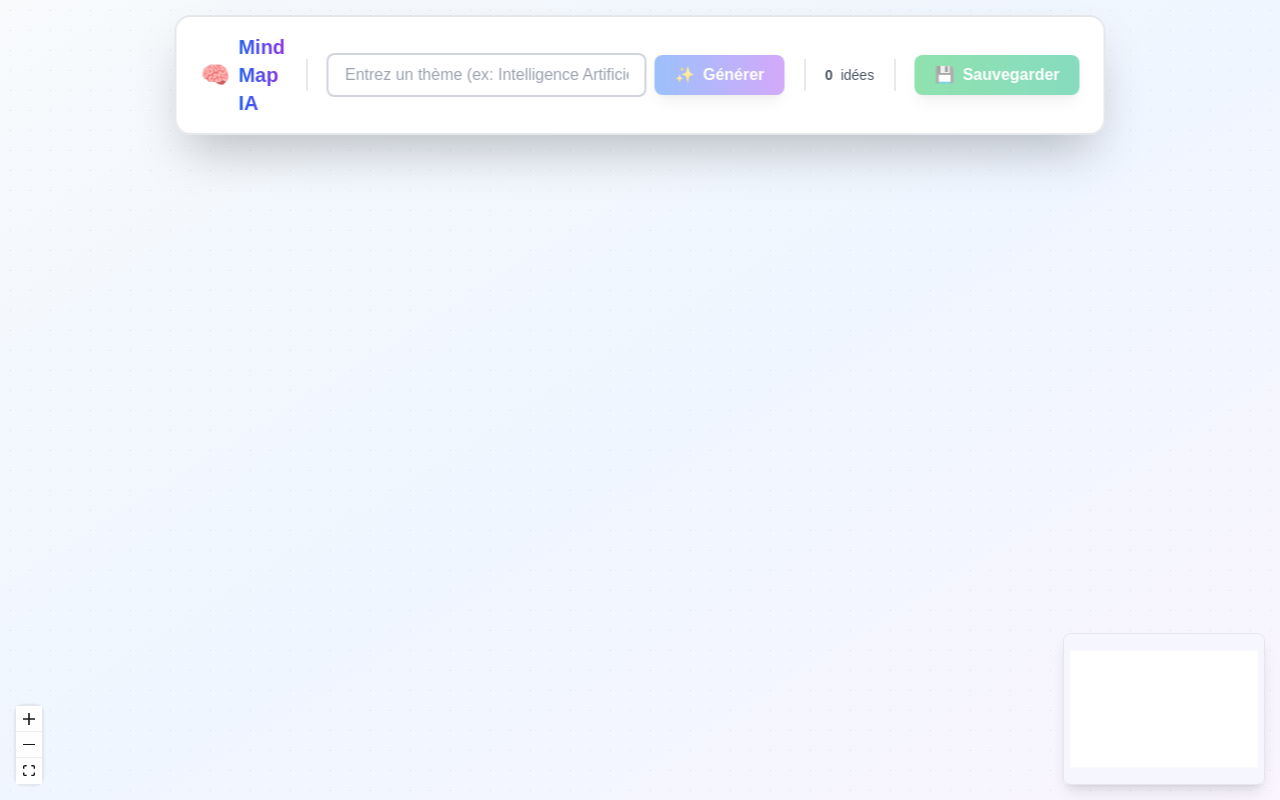
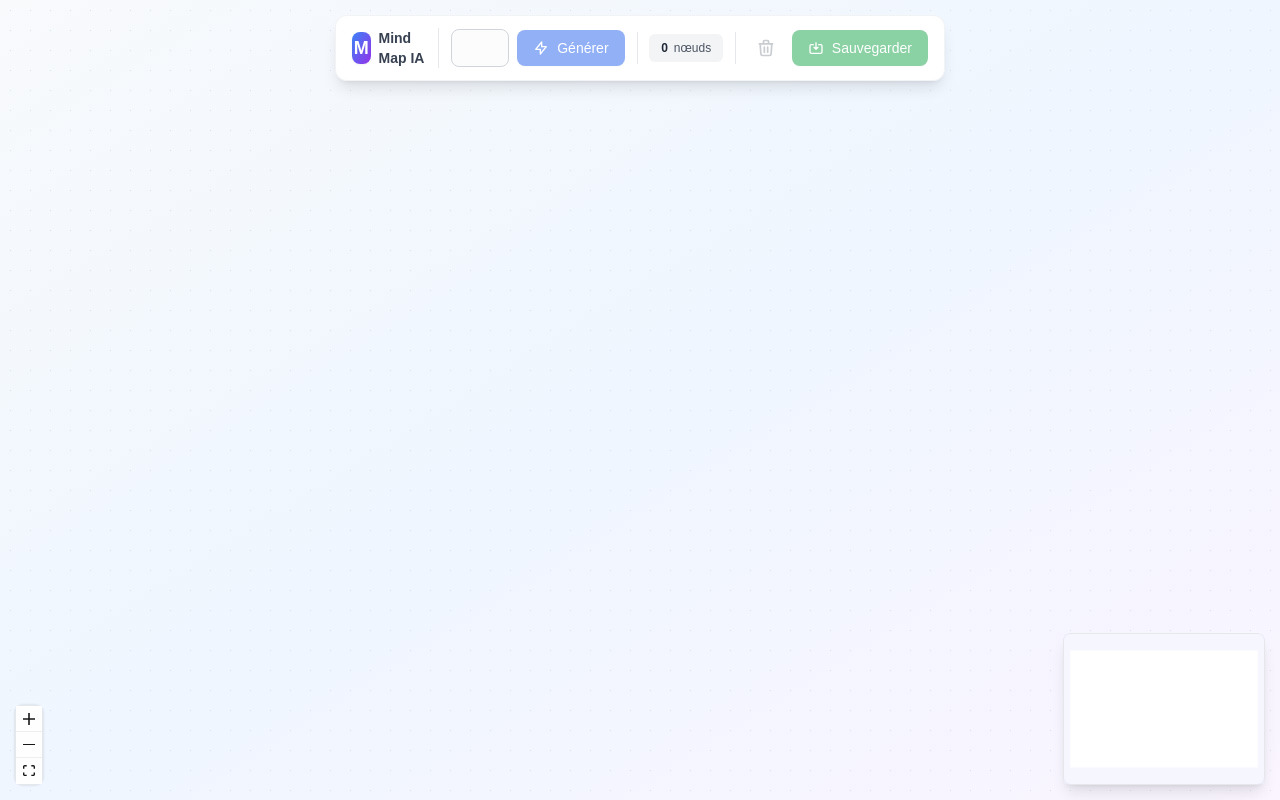
Before and after one commit to NomelN/mindmap-IA, a Next.js app: page / in a window 1280 px wide. Built offline with nearby package versions, Linux system fonts and the light colour scheme.

Commit message:
edit toolbar and add remove option

```diff
--- a/components/Toolbar.tsx
+++ b/components/Toolbar.tsx
@@ -8,6 +8,18 @@ export default function Toolbar() {
   const [theme, setTheme] = useState('');
   const [isGenerating, setIsGenerating] = useState(false);
   const [isSaving, setIsSaving] = useState(false);
+
+  const handleClear = () => {
+    if (nodes.length > 0) {
+      const confirm = window.confirm('Êtes-vous sûr de vouloir effacer la carte actuelle ?');
+      if (confirm) {
+        setNodes([]);
+        setEdges([]);
+        setTheme('');
+        setMindMapId(null);
+      }
+    }
+  };
 
   const handleGenerate = async () => {
     if (!theme.trim()) return;
@@ -57,7 +69,7 @@ export default function Toolbar() {
     }
   };
 
-  const handleKeyPress = (e: React.KeyboardEvent) => {
+  const handleKeyDown = (e: React.KeyboardEvent) => {
     if (e.key === 'Enter' && !isGenerating) {
       handleGenerate();
     }
@@ -100,72 +112,112 @@ export default function Toolbar() {
   };
 
   return (
-    <div className="bg-white rounded-2xl shadow-2xl px-6 py-4 border-2 border-gray-200 backdrop-blur-sm bg-opacity-95">
+    <div className="bg-white/95 backdrop-blur-md rounded-xl shadow-lg px-4 py-3 border border-gray-200/50">
       <div className="flex items-center gap-3">
-        <div className="flex items-center gap-2">
-          <span className="text-2xl">🧠</span>
-          <h1 className="text-xl font-bold bg-gradient-to-r from-blue-600 to-purple-600 bg-clip-text text-transparent">
-            Mind Map IA
-          </h1>
+        {/* Logo et titre */}
+        <div className="flex items-center gap-2 pr-3 border-r border-gray-200">
+          <div className="w-8 h-8 bg-gradient-to-br from-blue-500 to-purple-600 rounded-lg flex items-center justify-center text-white text-lg font-bold shadow-sm">
+            M
+          </div>
+          <span className="text-sm font-semibold text-gray-700 hidden sm:block">Mind Map IA</span>
         </div>
 
-        <div className="h-8 w-px bg-gray-300 mx-2" />
-
-        <div className="flex items-center gap-2">
+        {/* Barre de recherche */}
+        <div className="flex items-center gap-2 flex-1">
+          <div className="relative flex-1 max-w-md">
             <input
               type="text"
               value={theme}
               onChange={(e) => setTheme(e.target.value)}
-            onKeyPress={handleKeyPress}
-            placeholder="Entrez un thème (ex: Intelligence Artificielle)..."
-            className="px-4 py-2 border-2 border-gray-300 rounded-lg focus:outline-none focus:border-blue-500 focus:ring-2 focus:ring-blue-200 transition-all w-80"
+              onKeyDown={handleKeyDown}
+              placeholder="Entrez un thème..."
+              className="w-full pl-4 pr-10 py-2 text-sm border border-gray-300 rounded-lg focus:outline-none focus:ring-2 focus:ring-blue-500/20 focus:border-blue-500 transition-all bg-gray-50/50 hover:bg-white"
               disabled={isGenerating}
             />
+            {theme && (
+              <button
+                onClick={() => setTheme('')}
+                className="absolute right-3 top-1/2 -translate-y-1/2 text-gray-400 hover:text-gray-600 transition-colors"
+              >
+                <svg className="w-4 h-4" fill="none" stroke="currentColor" viewBox="0 0 24 24">
+                  <path strokeLinecap="round" strokeLinejoin="round" strokeWidth={2} d="M6 18L18 6M6 6l12 12" />
+                </svg>
+              </button>
+            )}
+          </div>
+
+          {/* Bouton Générer */}
           <button
             onClick={handleGenerate}
             disabled={!theme.trim() || isGenerating}
-            className="px-5 py-2 bg-gradient-to-r from-blue-500 to-purple-500 text-white rounded-lg font-semibold hover:from-blue-600 hover:to-purple-600 disabled:opacity-50 disabled:cursor-not-allowed transition-all duration-300 shadow-lg hover:shadow-xl transform hover:scale-105 flex items-center gap-2"
+            className="px-4 py-2 bg-blue-600 hover:bg-blue-700 text-white text-sm font-medium rounded-lg transition-colors disabled:opacity-50 disabled:cursor-not-allowed flex items-center gap-2 shadow-sm"
           >
             {isGenerating ? (
               <>
-                <span className="animate-spin">⚙️</span>
-                <span>Génération...</span>
+                <svg className="w-4 h-4 animate-spin" fill="none" viewBox="0 0 24 24">
+                  <circle className="opacity-25" cx="12" cy="12" r="10" stroke="currentColor" strokeWidth="4"></circle>
+                  <path className="opacity-75" fill="currentColor" d="M4 12a8 8 0 018-8V0C5.373 0 0 5.373 0 12h4zm2 5.291A7.962 7.962 0 014 12H0c0 3.042 1.135 5.824 3 7.938l3-2.647z"></path>
+                </svg>
+                <span className="hidden sm:inline">Génération...</span>
               </>
             ) : (
               <>
-                <span>✨</span>
-                <span>Générer</span>
+                <svg className="w-4 h-4" fill="none" stroke="currentColor" viewBox="0 0 24 24">
+                  <path strokeLinecap="round" strokeLinejoin="round" strokeWidth={2} d="M13 10V3L4 14h7v7l9-11h-7z" />
+                </svg>
+                <span className="hidden sm:inline">Générer</span>
               </>
             )}
           </button>
         </div>
 
-        <div className="h-8 w-px bg-gray-300 mx-2" />
+        {/* Séparateur */}
+        <div className="h-8 w-px bg-gray-200 hidden md:block" />
 
-        <div className="flex items-center gap-2 text-sm text-gray-600">
-          <span className="font-semibold">{nodes.length}</span>
-          <span>idées</span>
+        {/* Compteur */}
+        <div className="hidden md:flex items-center gap-1.5 text-xs text-gray-600 bg-gray-100 px-3 py-1.5 rounded-md">
+          <span className="font-semibold text-gray-800">{nodes.length}</span>
+          <span>nœuds</span>
         </div>
 
-        <div className="h-8 w-px bg-gray-300 mx-2" />
+        {/* Séparateur */}
+        <div className="h-8 w-px bg-gray-200 hidden md:block" />
 
+        {/* Boutons d'action */}
+        <div className="flex items-center gap-2">
+          {/* Bouton Effacer */}
+          <button
+            onClick={handleClear}
+            disabled={nodes.length === 0}
+            className="p-2 text-gray-600 hover:text-red-600 hover:bg-red-50 rounded-lg transition-colors disabled:opacity-30 disabled:cursor-not-allowed disabled:hover:bg-transparent disabled:hover:text-gray-600"
+            title="Effacer la carte"
+          >
+            <svg className="w-5 h-5" fill="none" stroke="currentColor" viewBox="0 0 24 24">
+              <path strokeLinecap="round" strokeLinejoin="round" strokeWidth={2} d="M19 7l-.867 12.142A2 2 0 0116.138 21H7.862a2 2 0 01-1.995-1.858L5 7m5 4v6m4-6v6m1-10V4a1 1 0 00-1-1h-4a1 1 0 00-1 1v3M4 7h16" />
+            </svg>
+          </button>
+
+          {/* Bouton Sauvegarder */}
           <button
             onClick={handleSave}
             disabled={isSaving || nodes.length === 0}
-          className="px-5 py-2 bg-gradient-to-r from-green-500 to-emerald-500 text-white rounded-lg font-semibold hover:from-green-600 hover:to-emerald-600 disabled:opacity-50 disabled:cursor-not-allowed transition-all duration-300 shadow-lg hover:shadow-xl transform hover:scale-105 flex items-center gap-2"
+            className="px-4 py-2 bg-green-600 hover:bg-green-700 text-white text-sm font-medium rounded-lg transition-colors disabled:opacity-50 disabled:cursor-not-allowed flex items-center gap-2 shadow-sm"
           >
             {isSaving ? (
               <>
-              <span className="animate-spin">⏳</span>
-              <span>Sauvegarde...</span>
+                <svg className="w-4 h-4 animate-spin" fill="none" viewBox="0 0 24 24">
+                  <circle className="opacity-25" cx="12" cy="12" r="10" stroke="currentColor" strokeWidth="4"></circle>
+                  <path className="opacity-75" fill="currentColor" d="M4 12a8 8 0 018-8V0C5.373 0 0 5.373 0 12h4zm2 5.291A7.962 7.962 0 014 12H0c0 3.042 1.135 5.824 3 7.938l3-2.647z"></path>
+                </svg>
               </>
             ) : (
-            <>
-              <span>💾</span>
-              <span>Sauvegarder</span>
-            </>
+              <svg className="w-4 h-4" fill="none" stroke="currentColor" viewBox="0 0 24 24">
+                <path strokeLinecap="round" strokeLinejoin="round" strokeWidth={2} d="M8 7H5a2 2 0 00-2 2v9a2 2 0 002 2h14a2 2 0 002-2V9a2 2 0 00-2-2h-3m-1 4l-3 3m0 0l-3-3m3 3V4" />
+              </svg>
             )}
+            <span className="hidden sm:inline">{isSaving ? 'Sauvegarde...' : 'Sauvegarder'}</span>
           </button>
+        </div>
       </div>
     </div>
   );
--- a/lib/store.ts
+++ b/lib/store.ts
@@ -13,7 +13,7 @@ interface MindMapStore {
   deleteNode: (nodeId: string) => void;
   setNodes: (nodes: Node[]) => void;
   setEdges: (edges: Edge[]) => void;
-  setMindMapId: (id: string) => void;
+  setMindMapId: (id: string | null) => void;
 }
 
 export const useMindMapStore = create<MindMapStore>((set, get) => ({
```
Lines whose indentation alone changed are shown as unchanged.
